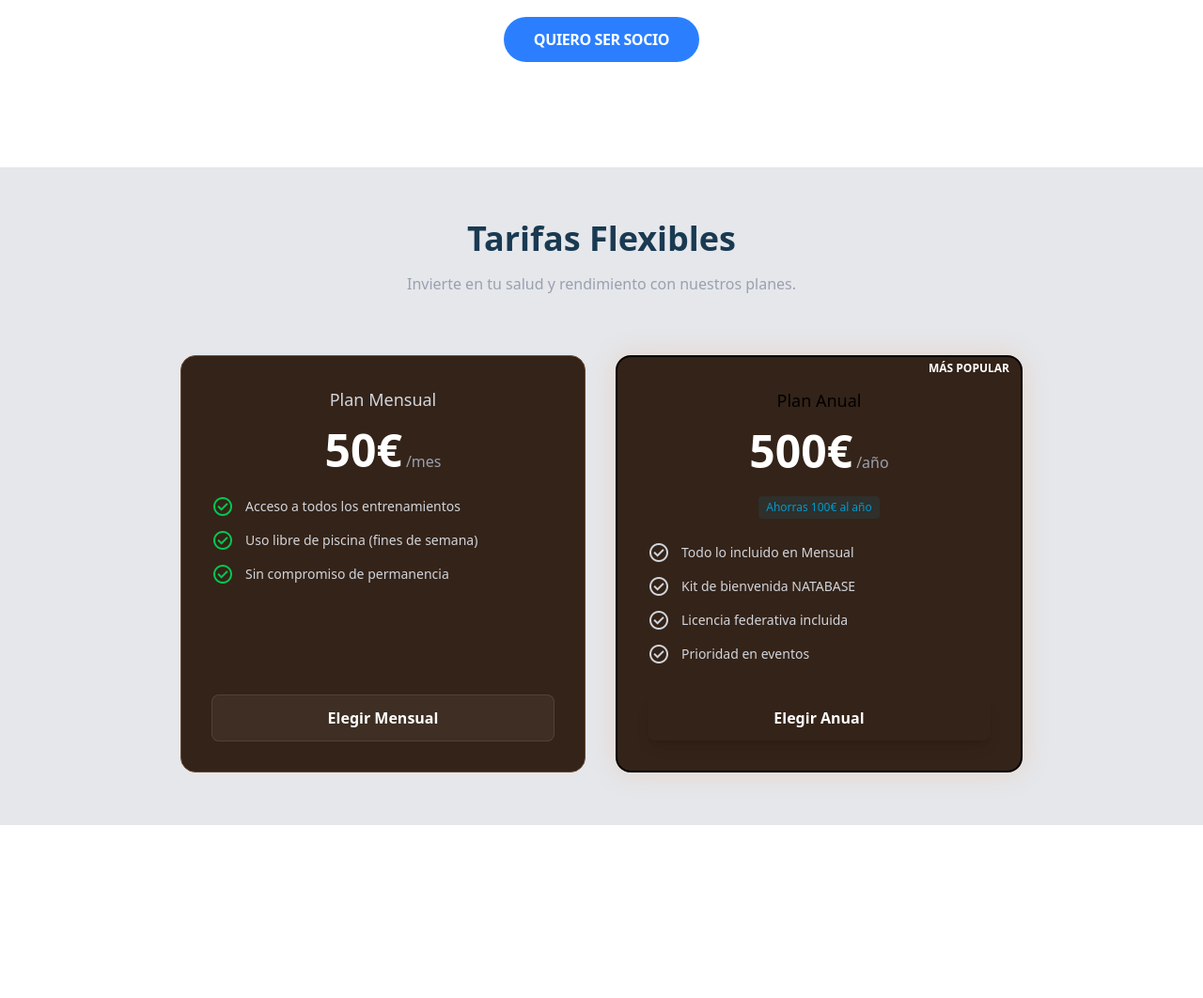
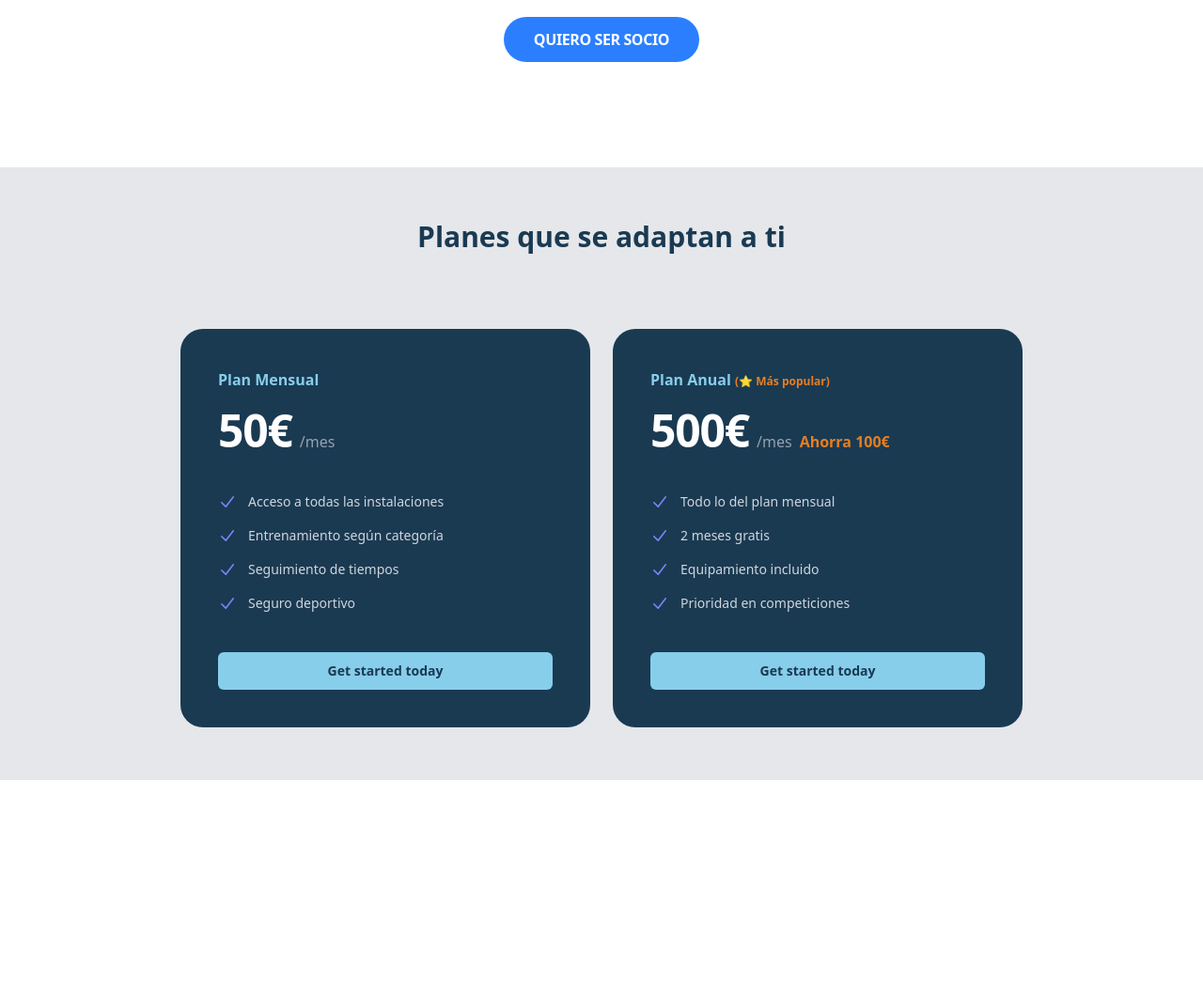
Before and after one commit to chriskwork/natabase, a PHP site: page / in a window 1280 px wide. Shown: the part 2678-3740 px from the top of the page at 94% size. After the commit the page ends 3508 px from the top, so only its background shows below. Run offline with PHP 8.4, Linux system fonts and the light colour scheme; style sheets or scripts are compiled from the project's sources.

Commit message:
Added pricing

```diff
--- a/index.php
+++ b/index.php
@@ -289,7 +289,7 @@
     <div class="py-14">
       <p class="mb-4 font-serif font-medium text-brand-turquoise text-xl italic">¿Quieres participar?</p>
       <h3 class="mb-6 font-bold text-2xl leading-tight">Hazte socio y accede al <br class="md:hidden"> calendario completo</h3>
-      <a href="#" class="inline-block bg-blue-500 hover:bg-blue-50 px-8 py-3 rounded-full font-bold text-white uppercase tracking-tight transition-colors">
+      <a href="#" class="inline-block bg-blue-500 hover:bg-blue-600 px-8 py-3 rounded-full font-bold text-white uppercase tracking-tight transition-colors">
         Quiero Ser Socio
       </a>
     </div>
@@ -298,85 +298,95 @@
   <!-- precios section -->
   <section id="precio" class="bg-gray-200 py-14 scroll-mt-10">
 
+    <div class="mx-auto max-w-6xl">
+      <div>
+        <h2 class="mb-10 font-bold text-brand-navy text-3xl text-center">Planes que se adaptan a ti</h2>
+      </div>
+
+      <!-- precio cards -->
 
 
-    <div class="mx-auto mb-16 px-4 max-w-6xl text-center">
-      <h2 class="mb-4 font-bold text-brand-navy text-3xl md:text-4xl">
-        Tarifas Flexibles
-      </h2>
-      <p class="text-gray-400">
-        Invierte en tu salud y rendimiento con nuestros planes.
+      <!-- card -->
+      <div class="items-center gap-6 grid grid-cols-1 lg:grid-cols-2 mx-auto mt-16 sm:mt-20 max-w-lg lg:max-w-4xl">
+
+        <div class="bg-brand-navy sm:mx-8 lg:mx-0 p-8 sm:p-10 rounded-3xl">
+          <h3 class="font-semibold text-brand-lightblue text-base/7">Plan Mensual</h3>
+          <p class="flex items-baseline gap-x-2 mt-4">
+            <span class="font-semibold text-white text-5xl tracking-tight">50€</span>
+            <span class="text-gray-400 text-base">/mes</span>
           </p>
-    </div>
-    <div
-      class="flex md:flex-row flex-col justify-center gap-8 mx-auto max-w-4xl">
-      <!-- Monthly Plan -->
-      <div
-        class="relative flex flex-col flex-1 items-center bg-[#342318] p-8 border border-[#684731] hover:border-white/20 rounded-2xl overflow-hidden transition-colors">
-        <h3 class="mb-4 font-medium text-gray-300 text-lg">Plan Mensual</h3>
-        <div class="flex items-baseline gap-1 mb-6">
-          <span class="font-bold text-white text-5xl">50€</span>
-          <span class="text-gray-400">/mes</span>
-        </div>
-        <ul class="space-y-3 mb-8 w-full text-gray-300 text-sm">
-          <li class="flex items-center gap-3">
-            <span class="text-green-500 text-lg material-symbols-outlined">check_circle</span>
-            Acceso a todos los entrenamientos
+          <ul role="list" class="space-y-3 mt-8 sm:mt-10 text-gray-300 text-sm/6">
+            <li class="flex gap-x-3">
+              <svg viewBox="0 0 20 20" fill="currentColor" data-slot="icon" aria-hidden="true" class="flex-none w-5 h-6 text-indigo-400">
+                <path d="M16.704 4.153a.75.75 0 0 1 .143 1.052l-8 10.5a.75.75 0 0 1-1.127.075l-4.5-4.5a.75.75 0 0 1 1.06-1.06l3.894 3.893 7.48-9.817a.75.75 0 0 1 1.05-.143Z" clip-rule="evenodd" fill-rule="evenodd" />
+              </svg>
+              Acceso a todas las instalaciones
             </li>
-          <li class="flex items-center gap-3">
-            <span class="text-green-500 text-lg material-symbols-outlined">check_circle</span>
-            Uso libre de piscina (fines de semana)
+            <li class="flex gap-x-3">
+              <svg viewBox="0 0 20 20" fill="currentColor" data-slot="icon" aria-hidden="true" class="flex-none w-5 h-6 text-indigo-400">
+                <path d="M16.704 4.153a.75.75 0 0 1 .143 1.052l-8 10.5a.75.75 0 0 1-1.127.075l-4.5-4.5a.75.75 0 0 1 1.06-1.06l3.894 3.893 7.48-9.817a.75.75 0 0 1 1.05-.143Z" clip-rule="evenodd" fill-rule="evenodd" />
+              </svg>
+              Entrenamiento según categoría
             </li>
-          <li class="flex items-center gap-3">
-            <span class="text-green-500 text-lg material-symbols-outlined">check_circle</span>
-            Sin compromiso de permanencia
+            <li class="flex gap-x-3">
+              <svg viewBox="0 0 20 20" fill="currentColor" data-slot="icon" aria-hidden="true" class="flex-none w-5 h-6 text-indigo-400">
+                <path d="M16.704 4.153a.75.75 0 0 1 .143 1.052l-8 10.5a.75.75 0 0 1-1.127.075l-4.5-4.5a.75.75 0 0 1 1.06-1.06l3.894 3.893 7.48-9.817a.75.75 0 0 1 1.05-.143Z" clip-rule="evenodd" fill-rule="evenodd" />
+              </svg>
+              Seguimiento de tiempos
+            </li>
+            <li class="flex gap-x-3">
+              <svg viewBox="0 0 20 20" fill="currentColor" data-slot="icon" aria-hidden="true" class="flex-none w-5 h-6 text-indigo-400">
+                <path d="M16.704 4.153a.75.75 0 0 1 .143 1.052l-8 10.5a.75.75 0 0 1-1.127.075l-4.5-4.5a.75.75 0 0 1 1.06-1.06l3.894 3.893 7.48-9.817a.75.75 0 0 1 1.05-.143Z" clip-rule="evenodd" fill-rule="evenodd" />
+              </svg>
+              Seguro deportivo
             </li>
           </ul>
-        <button
-          class="bg-white/5 hover:bg-white/10 mt-auto px-6 py-3 border border-white/10 rounded-lg w-full font-bold text-white transition-colors">
-          Elegir Mensual
-        </button>
+          <a href="#" aria-describedby="tier-hobby" class="block bg-brand-lightblue hover:bg-brand-lightblue/80 mt-8 sm:mt-10 px-3.5 py-2.5 rounded-md focus-visible:outline-offset-2 font-semibold text-brand-navy text-sm text-center">Get started today</a>
         </div>
-      <!-- Annual Plan -->
-      <div
-        class="relative flex flex-col flex-1 items-center bg-[#342318] shadow-[0_0_30px_rgba(242,105,13,0.15)] p-8 border-2 border-primary rounded-2xl overflow-hidden">
-        <div
-          class="top-0 right-0 absolute bg-primary px-3 py-1 rounded-bl-lg font-bold text-white text-xs">
-          MÁS POPULAR
-        </div>
-        <h3 class="mb-4 font-medium text-primary text-lg">Plan Anual</h3>
-        <div class="flex items-baseline gap-1 mb-6">
-          <span class="font-bold text-white text-5xl">500€</span>
-          <span class="text-gray-400">/año</span>
-        </div>
-        <p
-          class="bg-brand-turquoise/10 mb-6 px-2 py-1 rounded text-brand-turquoise text-xs">
-          Ahorras 100€ al año
+
+        <!-- card 2 -->
+        <div class="bg-brand-navy sm:mx-8 lg:mx-0 p-8 sm:p-10 rounded-3xl">
+          <h3 class="font-semibold text-brand-lightblue text-base/7">Plan Anual <span class="font-bold text-brand-point text-xs">(⭐ Más popular)</span>
+          </h3>
+          <p class="flex items-baseline gap-x-2 mt-4">
+            <span class="font-semibold text-white text-5xl tracking-tight">500€</span>
+            <span class="text-gray-400 text-base">/mes</span>
+            <span class="font-bold text-brand-point">Ahorra 100€</span>
           </p>
-        <ul class="space-y-3 mb-8 w-full text-gray-300 text-sm">
-          <li class="flex items-center gap-3">
-            <span class="text-primary text-lg material-symbols-outlined">check_circle</span>
-            Todo lo incluido en Mensual
+          <ul role="list" class="space-y-3 mt-8 sm:mt-10 text-gray-300 text-sm/6">
+            <li class="flex gap-x-3">
+              <svg viewBox="0 0 20 20" fill="currentColor" data-slot="icon" aria-hidden="true" class="flex-none w-5 h-6 text-indigo-400">
+                <path d="M16.704 4.153a.75.75 0 0 1 .143 1.052l-8 10.5a.75.75 0 0 1-1.127.075l-4.5-4.5a.75.75 0 0 1 1.06-1.06l3.894 3.893 7.48-9.817a.75.75 0 0 1 1.05-.143Z" clip-rule="evenodd" fill-rule="evenodd" />
+              </svg>
+              Todo lo del plan mensual
             </li>
-          <li class="flex items-center gap-3">
-            <span class="text-primary text-lg material-symbols-outlined">check_circle</span>
-            Kit de bienvenida NATABASE
+            <li class="flex gap-x-3">
+              <svg viewBox="0 0 20 20" fill="currentColor" data-slot="icon" aria-hidden="true" class="flex-none w-5 h-6 text-indigo-400">
+                <path d="M16.704 4.153a.75.75 0 0 1 .143 1.052l-8 10.5a.75.75 0 0 1-1.127.075l-4.5-4.5a.75.75 0 0 1 1.06-1.06l3.894 3.893 7.48-9.817a.75.75 0 0 1 1.05-.143Z" clip-rule="evenodd" fill-rule="evenodd" />
+              </svg>
+              2 meses gratis
             </li>
-          <li class="flex items-center gap-3">
-            <span class="text-primary text-lg material-symbols-outlined">check_circle</span>
-            Licencia federativa incluida
+            <li class="flex gap-x-3">
+              <svg viewBox="0 0 20 20" fill="currentColor" data-slot="icon" aria-hidden="true" class="flex-none w-5 h-6 text-indigo-400">
+                <path d="M16.704 4.153a.75.75 0 0 1 .143 1.052l-8 10.5a.75.75 0 0 1-1.127.075l-4.5-4.5a.75.75 0 0 1 1.06-1.06l3.894 3.893 7.48-9.817a.75.75 0 0 1 1.05-.143Z" clip-rule="evenodd" fill-rule="evenodd" />
+              </svg>
+              Equipamiento incluido
             </li>
-          <li class="flex items-center gap-3">
-            <span class="text-primary text-lg material-symbols-outlined">check_circle</span>
-            Prioridad en eventos
+            <li class="flex gap-x-3">
+              <svg viewBox="0 0 20 20" fill="currentColor" data-slot="icon" aria-hidden="true" class="flex-none w-5 h-6 text-indigo-400">
+                <path d="M16.704 4.153a.75.75 0 0 1 .143 1.052l-8 10.5a.75.75 0 0 1-1.127.075l-4.5-4.5a.75.75 0 0 1 1.06-1.06l3.894 3.893 7.48-9.817a.75.75 0 0 1 1.05-.143Z" clip-rule="evenodd" fill-rule="evenodd" />
+              </svg>
+              Prioridad en competiciones
             </li>
           </ul>
-        <button
-          class="bg-primary hover:bg-primary/90 shadow-lg mt-auto px-6 py-3 rounded-lg w-full font-bold text-white transition-colors">
-          Elegir Anual
-        </button>
+          <a href="#" aria-describedby="tier-hobby" class="block bg-brand-lightblue hover:bg-brand-lightblue/80 mt-8 sm:mt-10 px-3.5 py-2.5 rounded-md focus-visible:outline-offset-2 font-semibold text-brand-navy text-sm text-center">Get started today</a>
         </div>
+
       </div>
+
+
+
+
 
 
 
```
Lines whose indentation alone changed are shown as unchanged.
